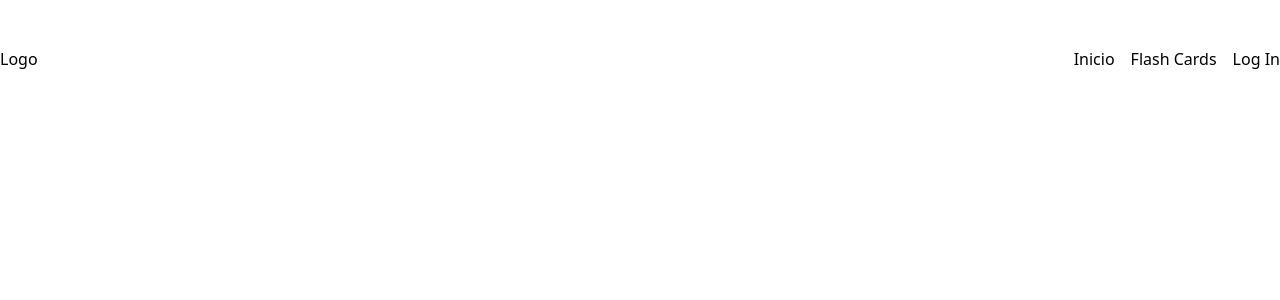
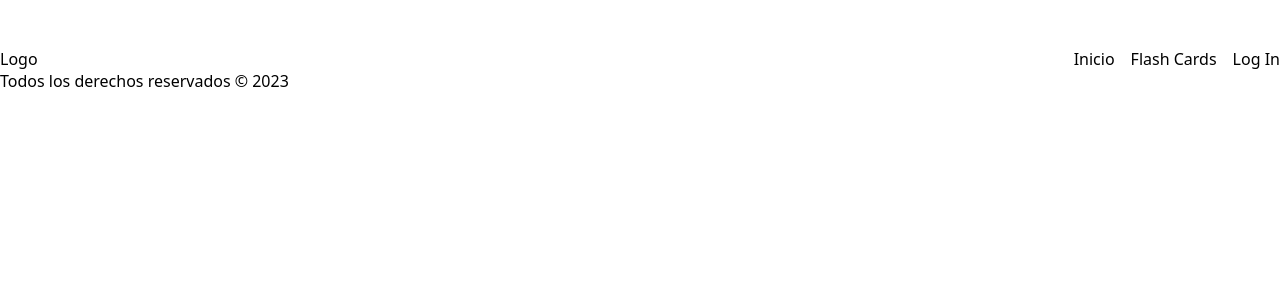
Before and after one commit to alejandrocoder22/flashcards-client, a React (Vite) app: page / in a window 1280 px wide. Shown: the top 300 px of the page. Built offline with nearby package versions, Linux system fonts and the light colour scheme.

Commit message:
Added footer and basic styles

```diff
--- a/src/App.jsx
+++ b/src/App.jsx
@@ -1,9 +1,11 @@
+import Footer from './components/Footer'
 import Header from './components/Header'
 
 function App () {
   return (
     <div className='container'>
       <Header />
+      <Footer />
     </div>
   )
 }
--- /dev/null
+++ b/src/components/Footer.jsx
@@ -0,0 +1,8 @@
+const dateToday = new Date().getFullYear()
+const Footer = () => {
+  return (
+    <footer className='main-footer'> Todos los derechos reservados &copy; {dateToday}</footer>
+  )
+}
+
+export default Footer
--- /dev/null
+++ b/src/styles/components/footer.scss
@@ -0,0 +1,5 @@
+.main-footer {
+  padding: 3rem 1rem;
+  background-color: coral;
+  text-align: center;
+}
```
